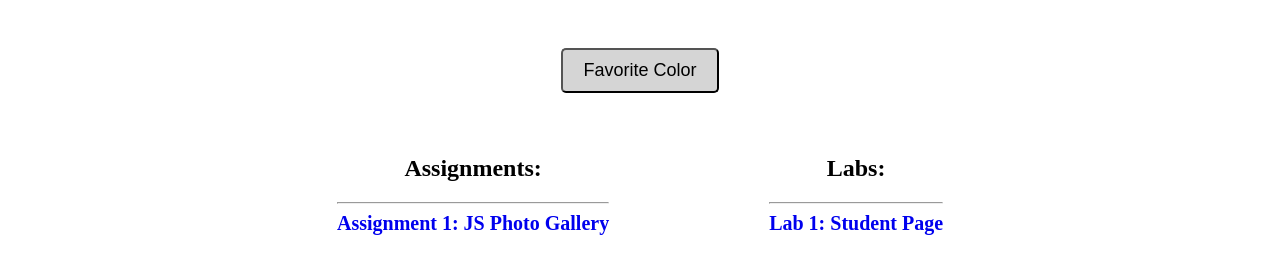
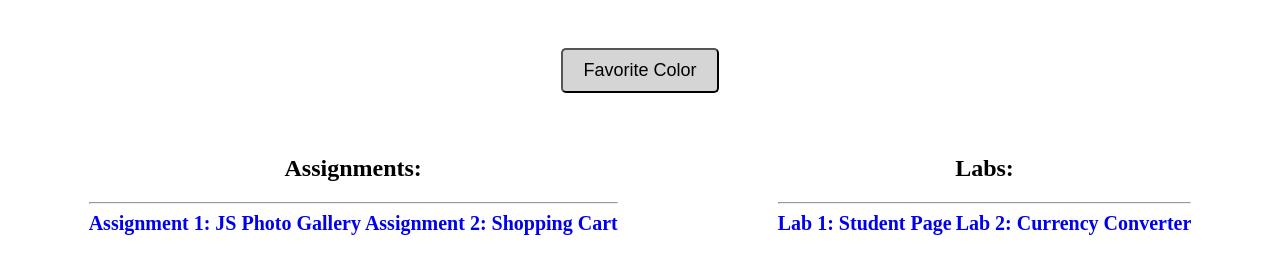
Before and after one commit to uscwebdev/itp301-submissions-jacque1, a plain HTML site: page index.html in a window 1280 px wide. Shown: the part 105-378 px from the top of the page. Drawn offline with Linux system fonts and the light colour scheme.

Commit message:
Update index.html

```diff
--- a/index.html
+++ b/index.html
@@ -60,11 +60,13 @@
                     <h2>Assignments:</h2>
                     <hr>
                     <a href="assignment_01/Classic Cocktails.html">Assignment 1: JS Photo Gallery</a>
+                    <a href="assignment_02/shopping cart.html">Assignment 2: Shopping Cart</a>
                 </div>
                 <div id="section2_right">
                     <h2>Labs:</h2>
                     <hr>
                     <a href="index.html">Lab 1: Student Page</a>
+                    <a href="lab_02/lab_02.html">Lab 2: Currency Converter</a>
 
                 </div>
             </div>
```
